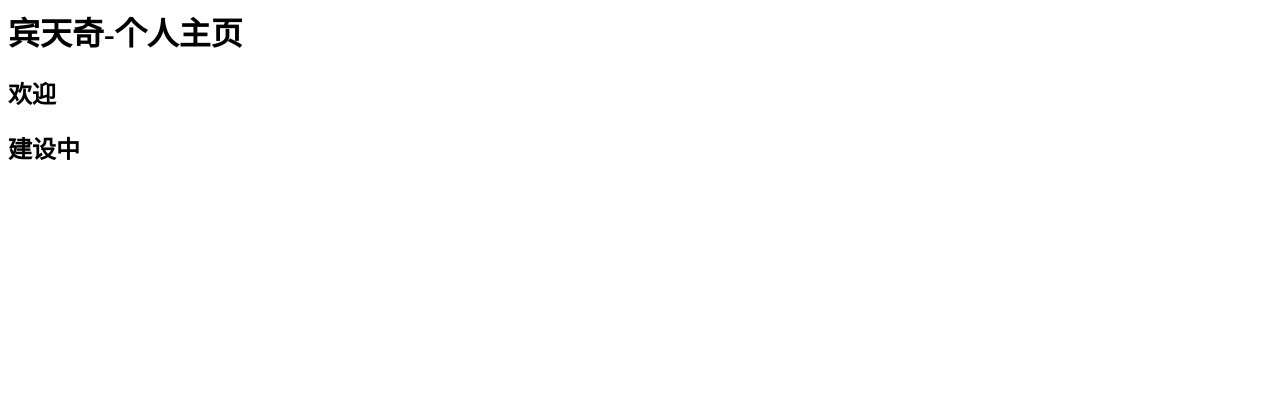
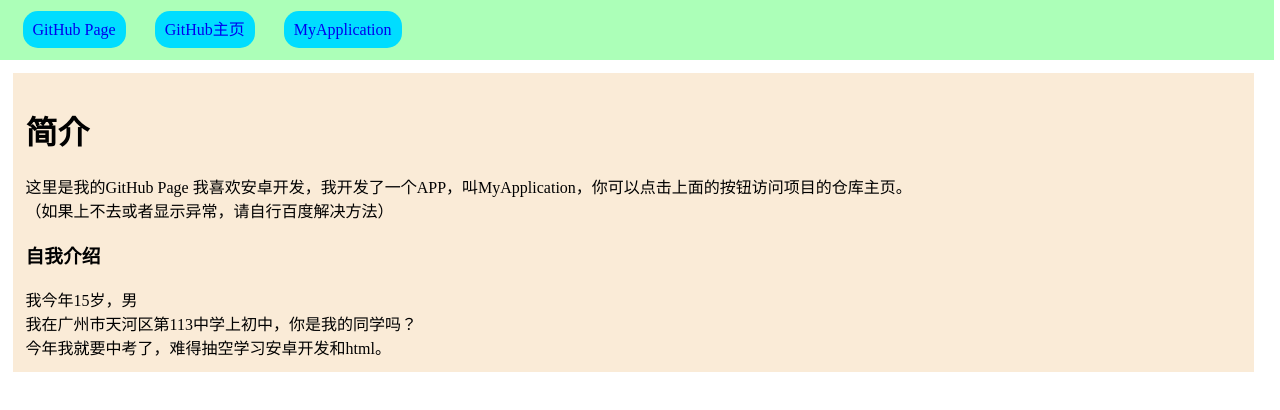
Before and after one commit to BinTianqi/bintianqi.github.io, a plain HTML site: page index.html in a window 1280 px wide. Drawn offline with Linux system fonts and the light colour scheme.

Commit message:
Build a basic layout

```diff
--- a/index.html
+++ b/index.html
@@ -1,3 +1,30 @@
-<h1>宾天奇-个人主页</h1>
-<h2>欢迎</h2>
-<h2>建设中</h2>
+<!doctype html>
+<html>
+<head>
+<meta charset="utf-8">
+<title>Mr. Bin</title>
+<link rel="stylesheet" href="main.css">
+</head>
+
+<body>
+	<nav class="nav clearfix">
+		<div class="navdiv fl">
+			<a class="tab" href="https://bintianqi.github.io" target="_blank">GitHub Page</a>
+			<a class="tab" href="https://github.com/BinTianqi" target="_blank">GitHub主页</a>
+			<a class="tab" href="https://github.com/BinTianqi/MyApplication" target="_blank">MyApplication</a>
+		</div>
+	</nav>
+	<div class="maindiv">
+		<h1>简介</h1>
+		<a>这里是我的GitHub Page</a>
+		<a>我喜欢安卓开发，我开发了一个APP，叫MyApplication，你可以点击上面的按钮访问项目的仓库主页。</a>
+		<br/>
+		<a>（如果上不去或者显示异常，请自行百度解决方法）</a>
+		<br/>
+		<h3>自我介绍</h3>
+		<a>我今年15岁，男</a>
+		<br/>
+		<a>我在广州市天河区第113中学上初中，你是我的同学吗？<br/>今年我就要中考了，难得抽空学习安卓开发和html。</a>
+	</div>
+</body>
+</html>
--- /dev/null
+++ b/main.css
@@ -0,0 +1,47 @@
+@charset "utf-8";
+/* CSS Document */
+.tab{
+	background-color:#00DDFF;
+	line-height: 40px;
+	border: 5px;
+	padding: 10px;
+	border-color: #3CE0FF;
+	border-radius: 15px;
+	text-decoration: none;
+	margin: 1%;
+}
+.tab:hover{
+	background-color:#07B8FF;
+}
+
+.fl{
+	float: left;
+}
+.fr{
+	float: right;
+}
+nav {
+	background-color: #ADFFD1;
+	color: #ADFFD1;
+	margin: 0px;
+	width: 100%;
+}
+.navdiv{
+	background-color: #ACFFB8;
+	padding: 10px;
+	margin:0px;
+	width: 98%;
+	max-width: 100%
+}
+body{
+	margin: 0px;
+}
+.maindiv{
+	border:3px;
+	background-color:antiquewhite;
+	max-width: 100%;
+	width:95%;
+	margin:1%;
+	padding: 1%;
+	float: left;
+}
```
